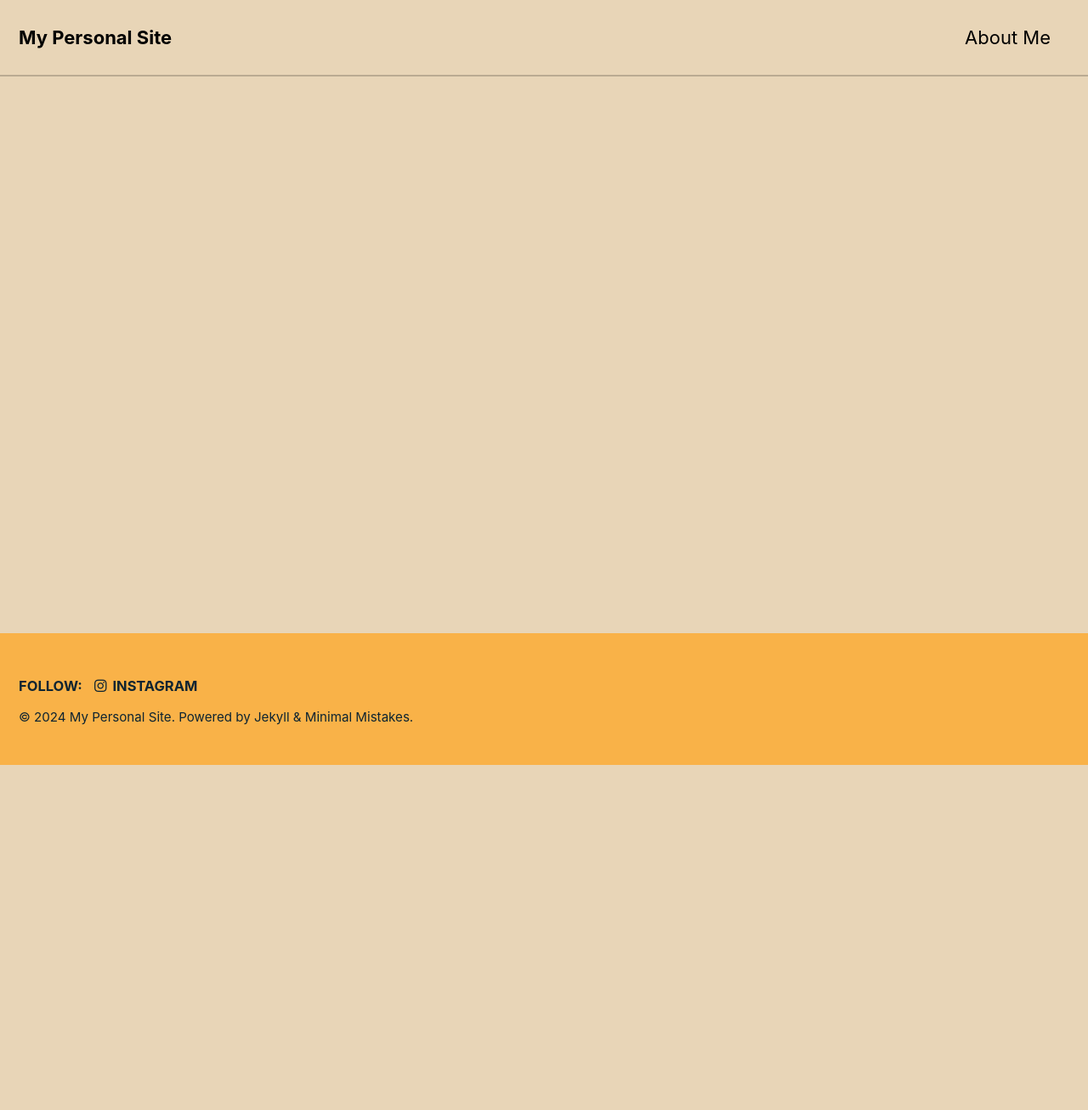
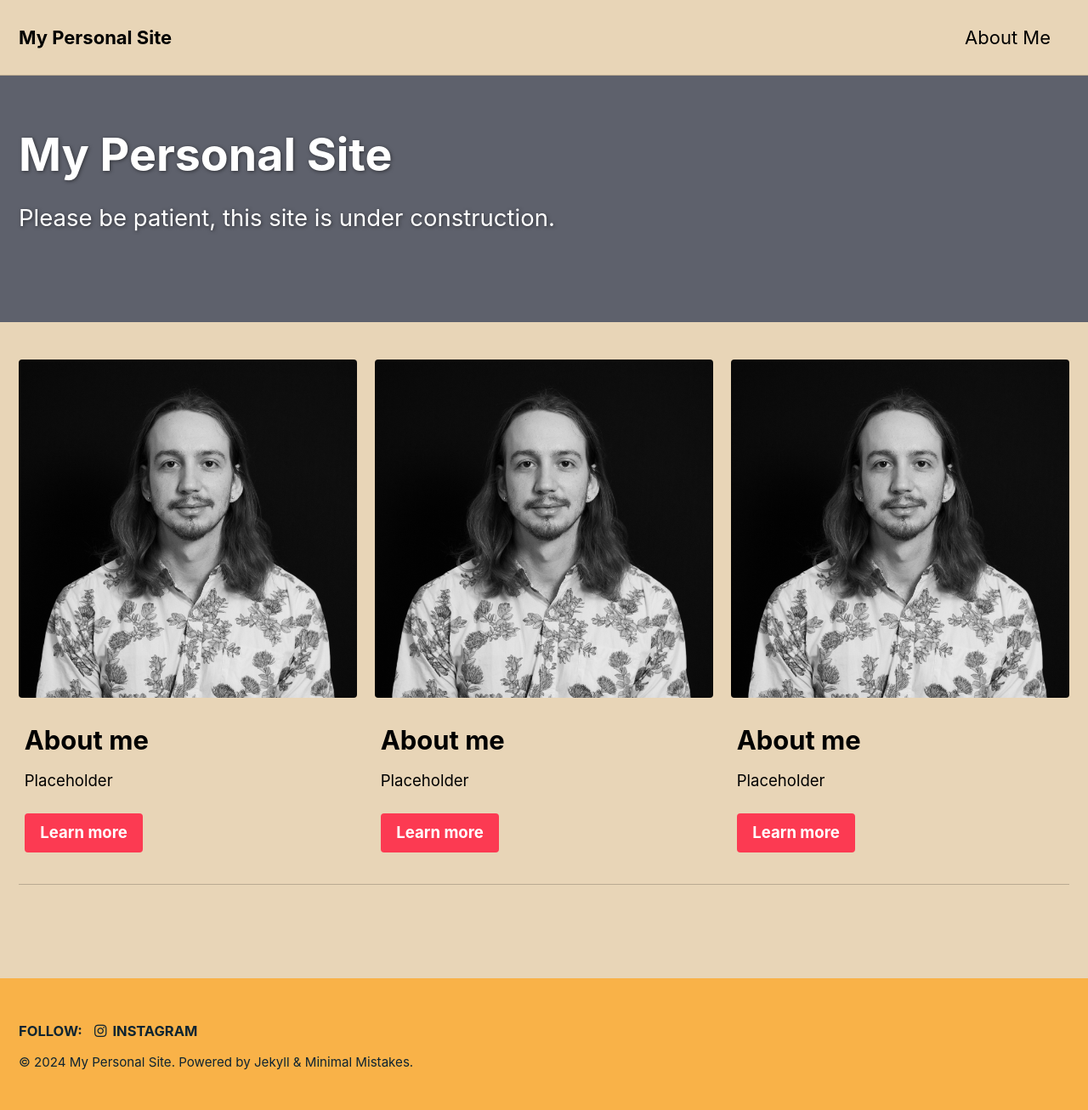
Before and after one commit to rdungee/rdungee.github.io, a Jekyll site: the page built from _pages/home.md, in a window 1280 px wide. Shown: the whole page at 85% size. Built offline with Jekyll 4.4.1, drawn with Linux system fonts in a browser that asks for light colours; cached includes are drawn as plain includes; our own code applies the rules of GitHub Pages for plain Markdown files; before the commit the page ends 900 px from its top, so only the background shows below that.

Commit message:
Spacing was wrong, hoping that was problem

```diff
--- a/_pages/home.md
+++ b/_pages/home.md
@@ -7,13 +7,27 @@ header:
 excerpt: >
   Please be patient, this site is under construction.<br />
 feature_row:
- - image_path: /assets/images/headshot.jpg
- alt: "About me"
- title: "About me"
- excerpt: "Placeholder"
- url: "/about/"
- btn_class: "btn--primary"
- btn_label: "Learn more"
+  - image_path: /assets/images/headshot.jpg
+    alt: "About me"
+    title: "About me"
+    excerpt: "Placeholder"
+    url: "/about/"
+    btn_class: "btn--primary"
+    btn_label: "Learn more"
+  - image_path: /assets/images/headshot.jpg
+    alt: "About me"
+    title: "About me"
+    excerpt: "Placeholder"
+    url: "/about/"
+    btn_class: "btn--primary"
+    btn_label: "Learn more"
+  - image_path: /assets/images/headshot.jpg
+    alt: "About me"
+    title: "About me"
+    excerpt: "Placeholder"
+    url: "/about/"
+    btn_class: "btn--primary"
+    btn_label: "Learn more"
 ---
 
 {% include feature_row %}
```
